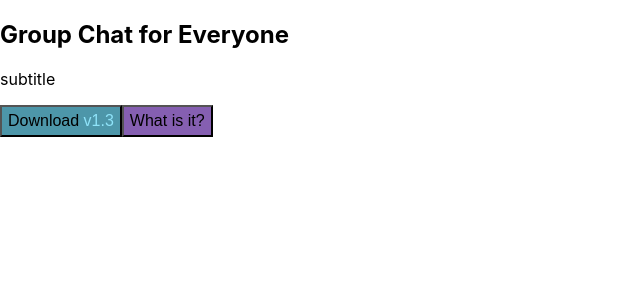
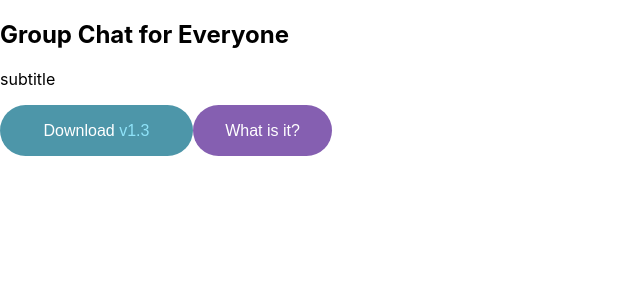
Before and after one commit to dialectrical/meet-landing-page, a React (Create React App) app: page / in a window 1280 px wide. Shown: the top 300 px of the page, without its empty margins (0-640 px from the left). Built offline with nearby package versions, Linux system fonts and the light colour scheme.

Commit message:
fix: add missing style elements to StyledButton and Theme

```diff
--- a/src/components/Theme.js
+++ b/src/components/Theme.js
@@ -1,6 +1,12 @@
 export const Theme = {
-  primaryButton: { background: "#4D96A9", text: "#8FE3F9", hover: "#71C0D4" },
+  primaryButton: {
+    width: "193px",
+    background: "#4D96A9",
+    text: "#8FE3F9",
+    hover: "#71C0D4",
+  },
   secondaryButton: {
+    width: "139px",
     background: "#855FB1",
     text: "#D9B8FF",
     hover: "#B18BDD",
--- a/src/components/styles/StyledButton.js
+++ b/src/components/styles/StyledButton.js
@@ -1,8 +1,11 @@
 import styled from "styled-components";
 
 export const StyledButton = styled.button`
-  height: 6.44vh
-  color: #FFFFFF;
+  height: 6.44vh;
+  width: ${(props) => props.theme.width};
+  border: none;
+  border-radius: 29px;
+  color: #ffffff;
   font-size: 16px;
   line-height: 26px;
   background-color: ${(props) => props.theme.background};
```
